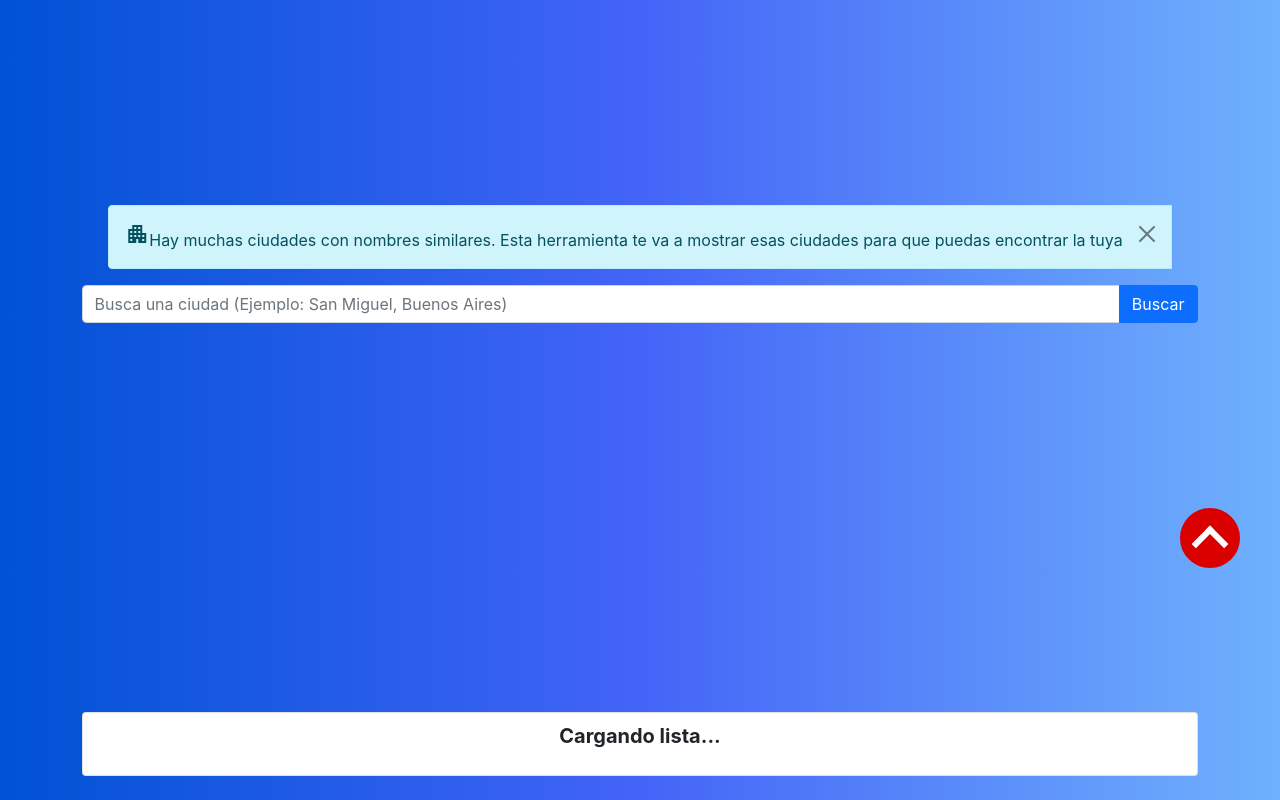
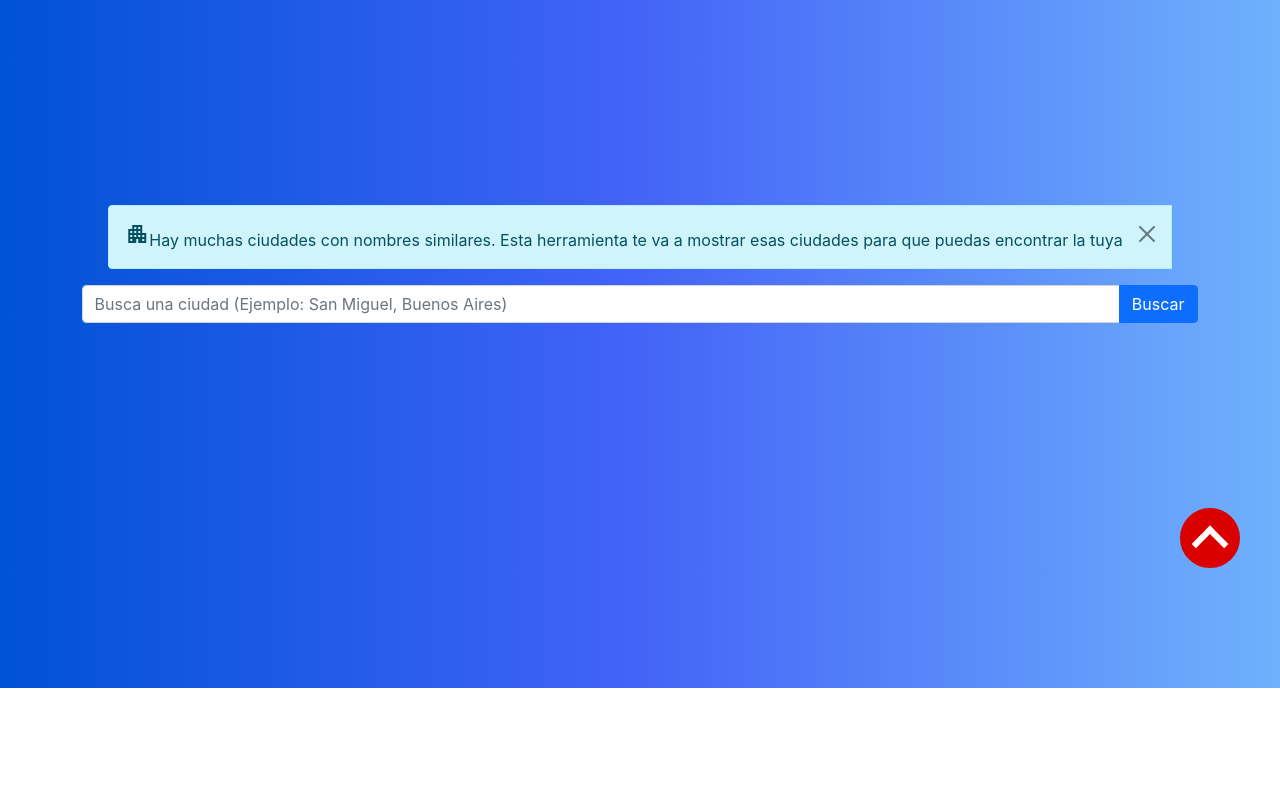
Before and after one commit to Furyko/argentina-weather-forecast, a React (Create React App) app: page /lista in a window 1280 px wide. Shown: the part 192-992 px from the top of the page. After the commit the page ends 880 px from the top, so only its background shows below. Built offline with nearby package versions, Linux system fonts and the light colour scheme.

Commit message:
Delete unused card

```diff
--- a/src/components/WeatherList.js
+++ b/src/components/WeatherList.js
@@ -91,9 +91,7 @@ function WeatherList() {
                     </div>
                     )}
                 </> :
-                <div className='container mt-5 card p-2'>
-                    <p className='d-flex justify-content-center font-size-description'>Cargando lista...</p>
-                </div>
+                <></>
                 }
             </div>
         </>
```
